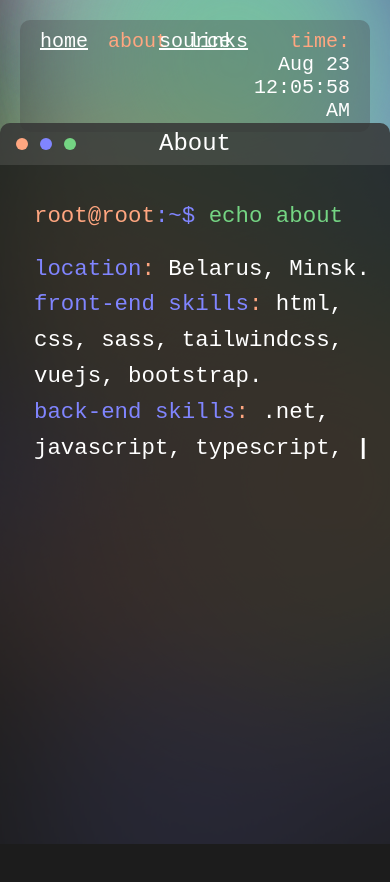
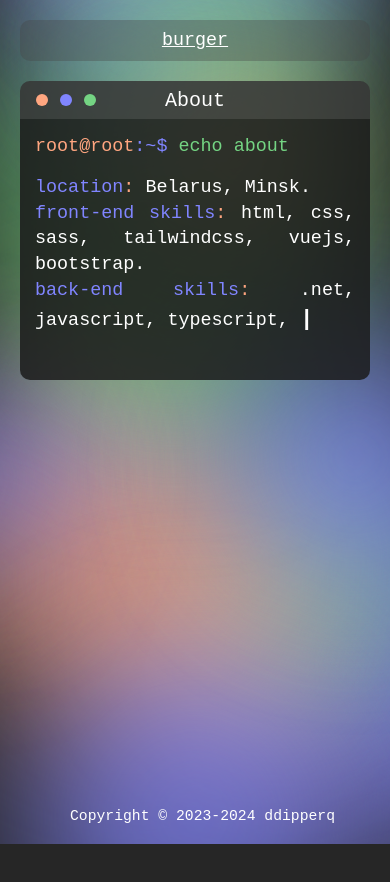
Before and after one commit to ddipper/ddipperq.website, a Vue app: page /about in a window 390 px wide. Shown: the top 882 px of the page. After the commit the page ends 844 px from the top, so only its background shows below. Built offline with nearby package versions, Linux system fonts and the light colour scheme.

Commit message:
mobile adaptation, other pages/fixes

```diff
--- a/package.json
+++ b/package.json
@@ -14,6 +14,7 @@
   },
   "devDependencies": {
     "@vitejs/plugin-vue": "^5.0.5",
+    "sass-embedded": "^1.77.8",
     "vite": "^5.3.1"
   }
 }
--- a/src/App.vue
+++ b/src/App.vue
@@ -14,7 +14,6 @@ export default {
         const headerMarginBottom = parseFloat(getComputedStyle(header.value).marginBottom);
         const totalHeaderHeight = headerHeight + headerMarginTop + headerMarginBottom;
         bodyContentHeight.value = `calc(100vh - ${totalHeaderHeight}px)`;
-        console.log(bodyContentHeight.value);
       }
     };
 
@@ -30,7 +29,7 @@ export default {
     return {
       header,
       bodyContentHeight,
-      circles: Array.from({ length: 35 }, (_, id) => {
+      circles: Array.from({ length: 20 }, (_, id) => {
         const size = Math.random() * 300 + 75;
         const colors = ['#FFA680', '#8085FF', '#74D483'];
         const color = colors[Math.floor(Math.random() * colors.length)];
@@ -51,6 +50,11 @@ export default {
   mounted() {
     this.updateTime();
     setInterval(this.updateTime, 1000);
+    this.checkMobile();
+    window.addEventListener('resize', this.checkMobile);
+  },
+  beforeDestroy() {
+    window.removeEventListener('resize', this.handleResize);
   },
   components: {
     NavigationButtons
@@ -59,6 +63,8 @@ export default {
     return{
       pages: ['Home', 'About', 'Links'],
       formattedTime: '',
+      menuOpen: false,
+      isMobile: false,
     }
   },
   methods: {
@@ -79,7 +85,13 @@ export default {
     },
     updateTime() {
       this.formattedTime = this.getFormattedTime();
-    }
+    },
+    toggleMenu() {
+      this.menuOpen = !this.menuOpen;
+    },
+    checkMobile() {
+      this.isMobile = window.innerWidth <= 850;
+    },
   }
 };
 </script>
@@ -88,7 +100,8 @@ export default {
   <div class="background">
     <div v-for="circle in circles" :key="circle.id" :style="circle.style" class="circle"></div>
   </div>
-  <header ref="header">
+  <header ref="header" v-if="!isMobile">
+    <div class="header-elements">
       <div class="header-page-links">
         <router-link :to="{ name: 'Home' }" :class="{ active: isActive('/') }">home</router-link>
         <router-link :to="{ name: 'About' }" :class="{ active: isActive('/about') }">about</router-link>
@@ -100,7 +113,20 @@ export default {
       <div class="header-time">
         <h3><span class="orange-color">time:</span> {{ formattedTime }}</h3>
       </div>
+    </div>
   </header>
+  <button v-if="isMobile" class="toggleBurger" @click="toggleMenu" :class="{'open': menuOpen}">burger</button>
+  <transition name="slide-down">
+    <div :class="{ 'burger-menu': true, open: menuOpen }">
+      <div class="burger-links">
+        <button @click="toggleMenu">close</button>
+        <router-link :to="{ name: 'Home' }" :class="{ active: isActive('/') }" @click="toggleMenu">home</router-link>
+        <router-link :to="{ name: 'About' }" :class="{ active: isActive('/about') }" @click="toggleMenu">about</router-link>
+        <router-link :to="{ name: 'Links' }" :class="{ active: isActive('/links') }" @click="toggleMenu">links</router-link>
+        <a href="https://github.com/ddipper/ddipperq.website" target="_blank" @click="toggleMenu">source</a>
+      </div>
+    </div>
+  </transition>
   <div class="body-content" :style="{ height: bodyContentHeight }">
     <div class="console">
       <div class="console-header">
@@ -114,6 +140,9 @@ export default {
       <router-view>
       </router-view>
     </div>
+  </div>
+  <div class="footer">
+    <h3>Copyright © 2023-2024 ddipperq</h3>
   </div>
 </template>
 
@@ -131,9 +160,27 @@ export default {
     font-size: 1.25rem;
     font-weight: 400;
 
+    .header-elements{
+      width: 100%;
+      display: flex;
+    }
+
+
+
     a{
       color: $text-color;
       text-decoration: underline;
+
+      &:hover{
+        cursor: pointer;
+        text-decoration: underline;
+        background: linear-gradient(270deg, #FFA680, #8085FF, #74D483);
+        background-size: 600% 600%;
+        background-clip: text;
+        color: transparent;
+        animation: gradientAnimation 5s ease infinite;
+        transition: .25s linear;
+      }
     }
 
     h3{
@@ -145,6 +192,7 @@ export default {
       display: flex;
       gap: 20px;
       width: 33%;
+      align-items: center;
 
       .active {
         text-decoration: none;
@@ -158,8 +206,10 @@ export default {
     .header-other-links{
       width: 33%;
       text-align: center;
+      align-content: center;
     }
     .header-time{
+      align-content: center;
       width: 33%;
       text-align: right;
     }
@@ -177,6 +227,7 @@ export default {
       overflow: hidden;
       border-radius: 10px;
       height: 800px;
+      position: relative;
 
       .console-header{
         width: calc(100% - 32px);
@@ -218,6 +269,21 @@ export default {
     }
   }
 
+  .footer{
+    position: absolute;
+    bottom: 20px;
+    font-size: .85rem;
+    margin-left: calc(50% - 125px);
+    text-align: center;
+
+    h3{
+      border-radius: 10px;
+      color: $text-color;
+      font-weight: 400;
+      font-size: .95rem;
+    }
+  }
+
   .background {
     position: absolute;
     top: 0;
@@ -236,6 +302,78 @@ export default {
     animation: move 20s linear infinite;
   }
 
+  .toggleBurger{
+    background: transparent;
+    border: none;
+    font-size: 1.1rem;
+    font-family: 'JetBrains Mono', monospace;
+    display: none;
+    z-index: 1;
+    width: calc(100% - 40px);
+    background: $header-color;
+    margin: 20px 20px 0 20px;
+    border-radius: 10px;
+    padding: 10px 0;
+    text-decoration: underline;
+
+    &:hover{
+      cursor: pointer;
+    }
+  }
+
+  .burger-menu {
+    opacity: 1;
+    transform: translateY(-100%);
+    transition: all 0.3s ease;
+    display: block;
+    width: 100%;
+    height: 100%;
+    flex-direction: column;
+    background: $body-color;
+    position: absolute;
+    top: 0;
+    left: 0;
+    z-index: 1;
+    font-family: 'JetBrains Mono', monospace;
+
+    .burger-links{
+      height: 100%;
+      display: flex;
+      flex-direction: column;
+      align-items: center;
+      justify-content: center;
+
+      .active {
+        text-decoration: none !important;
+        color: $orange-color !important;
+        transition: ease-out .25s;
+        pointer-events: none;
+        cursor: none;
+      }
+
+      a, button{
+        background: transparent;
+        border: none;
+        color: $text-color;
+        text-decoration: underline;
+        font-size: 1.15rem;
+        font-weight: 400;
+        padding: 7px;
+        font-family: 'JetBrains Mono', monospace;
+
+        &:hover{
+          cursor: pointer;
+        }
+      }
+    }
+  }
+
+  .burger-menu.open {
+    opacity: 1;
+    transform: translateY(0);
+  }
+
+
   @keyframes move {
     0% {
       transform: translate(-100vw, -100vh);
@@ -245,4 +383,69 @@ export default {
     }
   }
 
+  @keyframes gradientAnimation {
+    0% {
+      background-position: 0% 50%;
+    }
+    50% {
+      background-position: 100% 50%;
+    }
+    100% {
+      background-position: 0% 50%;
+    }
+  }
+
+  @media all and (max-width: 1340px) {
+    header{
+      h3, a{
+        font-size: 1.15rem;
+      }
+    }
+    .body-content{
+      .console{
+        width: 100%;
+        margin: 0 20px;
+        .console-header{
+          .console-header-title{
+            font-size: 1.35rem;
+          }
+        }
+      }
+    }
+  }
+
+  @media all and (max-width: 850px){
+    .toggleBurger {
+      display: block;
+      font-size: 1.15rem;
+    }
+    .header-elements {
+      display: none;
+    }
+    .header-elements.menu-open {
+      display: flex;
+      flex-direction: column;
+      align-items: center;
+    }
+    .body-content{
+      height: auto !important;
+      margin-top: 20px;
+      .console{
+        padding-bottom: 15px;
+        height: auto;
+        .console-header{
+          .console-header-title{
+            font-size: 1.25rem;
+          }
+        }
+      }
+    }
+    .footer {
+      margin-top: calc(100% - 121px);
+      h3 {
+        font-size: .92rem;
+      }
+    }
+  }
+
 </style>
--- a/src/components/About.vue
+++ b/src/components/About.vue
@@ -110,4 +110,35 @@ export default {
       color: $text-color;
     }
   }
+
+  @media all and (max-width: 1340px) {
+    h3{
+      font-size: 1.25rem;
+      padding: 0 20px;
+      text-align: justify;
+
+      &:nth-child(2){
+        padding: 20px 0 15px 20px;
+      }
+      &:nth-child(7){
+        padding-top: 15px;
+      }
+    }
+  }
+
+  @media all and (max-width: 850px) {
+    h3{
+      font-size: 1.15rem;
+      padding: 0 15px;
+      text-align: justify;
+      line-height: 1.4;
+
+      &:nth-child(2){
+        padding: 15px 0 15px 15px;
+      }
+      &:nth-child(7){
+        padding-top: 15px;
+      }
+    }
+  }
 </style>
--- a/src/components/Home.vue
+++ b/src/components/Home.vue
@@ -73,6 +73,7 @@ export default {
     font-size: 1.4rem;
     padding: 17px 34px 0 34px;
     line-height: 1.6;
+    text-align: justify;
 
     &:nth-child(2){
       padding-top: 34px;
@@ -94,4 +95,33 @@ export default {
       color: $text-color;
     }
   }
+
+  @media all and (max-width: 1340px) {
+    h3{
+      font-size: 1.25rem;
+      padding: 0 20px 0 20px;
+
+      &:nth-child(2){
+        padding: 20px 20px 15px 20px;
+      }
+      &:nth-child(4){
+        padding-top: 15px;
+      }
+    }
+  }
+
+  @media all and (max-width: 850px){
+    h3{
+      font-size: 1.15rem;
+      padding: 0 15px 0 15px;
+      line-height: 1.4;
+
+      &:nth-child(2){
+        padding: 15px 15px 15px 15px;
+      }
+      &:nth-child(4){
+        padding-top: 15px;
+      }
+    }
+  }
 </style>
--- a/src/components/Links.vue
+++ b/src/components/Links.vue
@@ -125,6 +125,17 @@ export default {
 
   a{
     color: $text-color;
+
+    &:hover{
+      cursor: pointer;
+      text-decoration: underline;
+      background: linear-gradient(270deg, #FFA680, #8085FF, #74D483);
+      background-size: 600% 600%;
+      background-clip: text;
+      color: transparent;
+      animation: gradientAnimation 5s ease infinite;
+      transition: .25s linear;
+    }
   }
 
   .blinking-cursor {
@@ -142,4 +153,46 @@ export default {
       color: $text-color;
     }
   }
+
+  @keyframes gradientAnimation {
+    0% {
+      background-position: 0% 50%;
+    }
+    50% {
+      background-position: 100% 50%;
+    }
+    100% {
+      background-position: 0% 50%;
+    }
+  }
+
+  @media all and (max-width: 1340px) {
+    h3{
+      font-size: 1.25rem;
+      padding-left: 20px;
+
+      &:nth-child(2){
+        padding: 20px 0 15px 20px;
+      }
+      &:nth-child(11){
+        padding-top: 15px;
+      }
+    }
+  }
+
+  @media all and (max-width: 850px) {
+    h3{
+      font-size: 1.15rem;
+      padding-left: 15px;
+      line-height: 1.4;
+      text-align: justify;
+
+      &:nth-child(2){
+        padding: 15px 0 15px 15px;
+      }
+      &:nth-child(11){
+        padding-top: 15px;
+      }
+    }
+  }
 </style>
--- a/src/components/models/NavigationButtons.vue
+++ b/src/components/models/NavigationButtons.vue
@@ -87,11 +87,13 @@ export default {
 
     &:hover{
       cursor: pointer;
-      opacity: 0.3;
-      transition: .25s cubic-bezier(0,0,.2,1);
-    }
-    &:not(:hover){
-      transition: .25s cubic-bezier(0,0,.2,1);
+      text-decoration: underline;
+      background: linear-gradient(270deg, #FFA680, #8085FF, #74D483);
+      background-size: 600% 600%;
+      background-clip: text;
+      color: transparent;
+      animation: gradientAnimation 5s ease infinite;
+      transition: .25s linear;
     }
   }
   h3{
@@ -115,4 +117,35 @@ export default {
     color: #FFFFFFFF;
   }
 }
+
+@keyframes gradientAnimation {
+  0% {
+    background-position: 0% 50%;
+  }
+  50% {
+    background-position: 100% 50%;
+  }
+  100% {
+    background-position: 0% 50%;
+  }
+}
+
+@media all and (max-width: 1340px) {
+  .nav-buttons{
+    padding: 15px 20px 0 20px;
+    h3, button{
+      font-size: 1.25rem;
+    }
+  }
+}
+
+@media all and (max-width: 850px){
+  .nav-buttons{
+    padding: 15px 15px 0 15px;
+    h3, button{
+      font-size: 1.15rem;
+      line-height: 1.4;
+    }
+  }
+}
 </style>
```
Also changed, not shown: 1 other file (tests, documents, lock files or other folders). Lines whose indentation alone changed are shown as unchanged.
